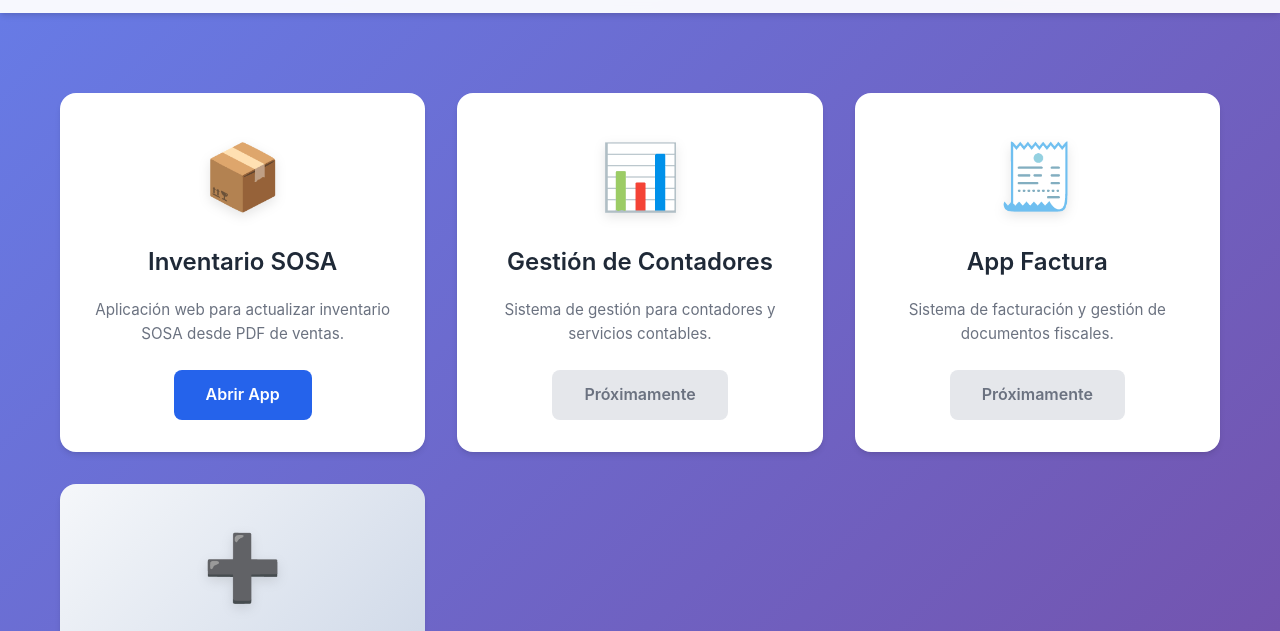
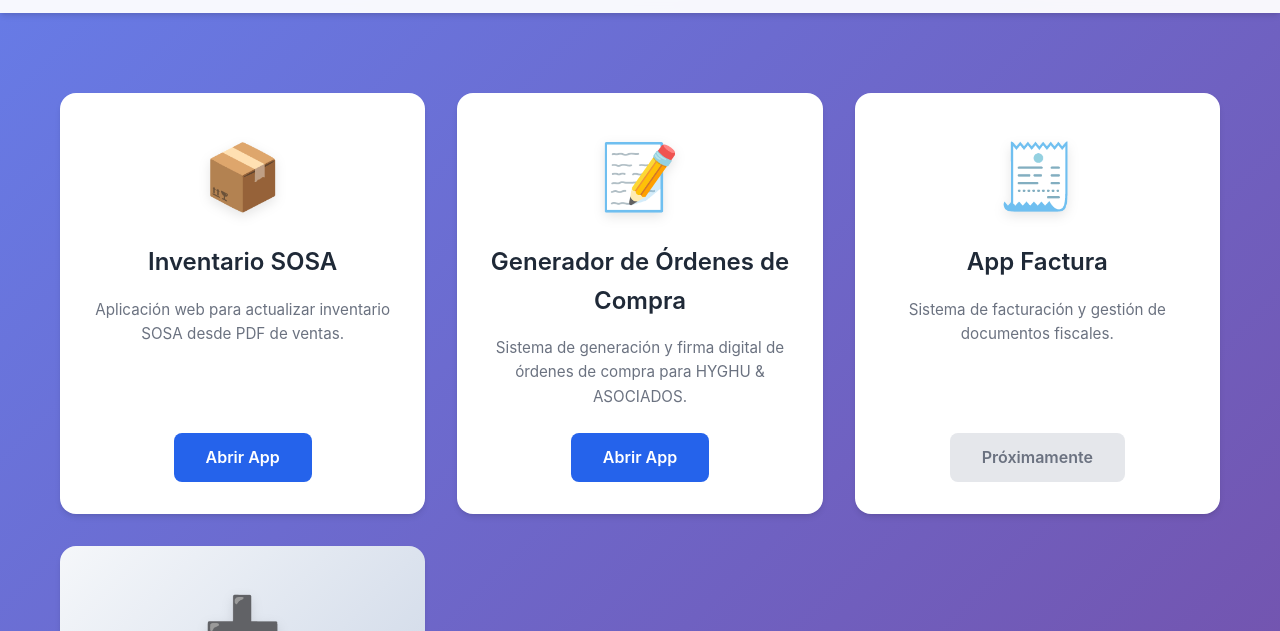
Before and after one commit to radelqui/radelqui.github.io, a plain HTML site: page index.html in a window 1280 px wide. Shown: the part 154-785 px from the top of the page. Drawn offline with Linux system fonts and the light colour scheme.

Commit message:
Añadir aplicación Generador de Órdenes de Compra

```diff
--- a/index.html
+++ b/index.html
@@ -30,12 +30,12 @@
                 <a href="https://radelqui.github.io/inventario-sosa/" class="btn" target="_blank">Abrir App</a>
             </div>
 
-            <!-- App 2: Gestión de Contadores -->
+            <!-- App 2: Generador de Órdenes de Compra -->
             <div class="app-card">
-                <div class="app-icon">📊</div>
-                <h2>Gestión de Contadores</h2>
-                <p>Sistema de gestión para contadores y servicios contables.</p>
-                <a href="#" class="btn disabled">Próximamente</a>
+                <div class="app-icon">📝</div>
+                <h2>Generador de Órdenes de Compra</h2>
+                <p>Sistema de generación y firma digital de órdenes de compra para HYGHU & ASOCIADOS.</p>
+                <a href="/orden-compra/" class="btn" target="_blank">Abrir App</a>
             </div>
 
             <!-- App 3: Facturación -->
```
